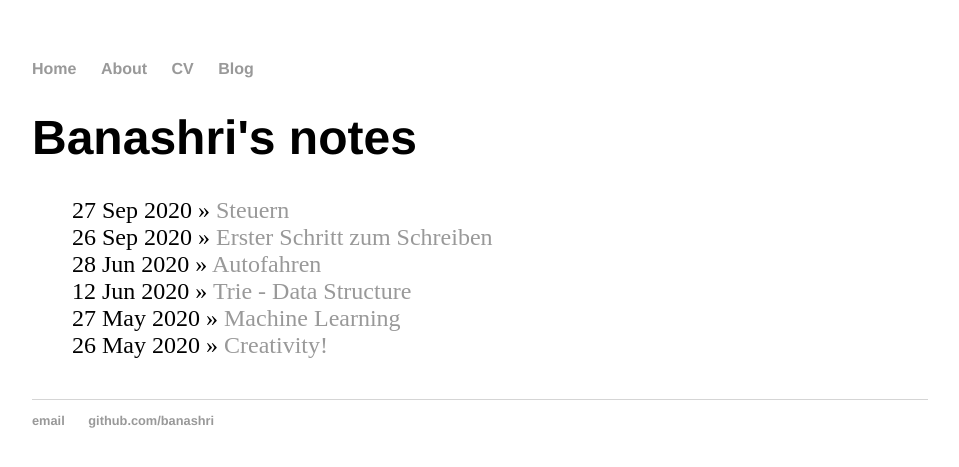
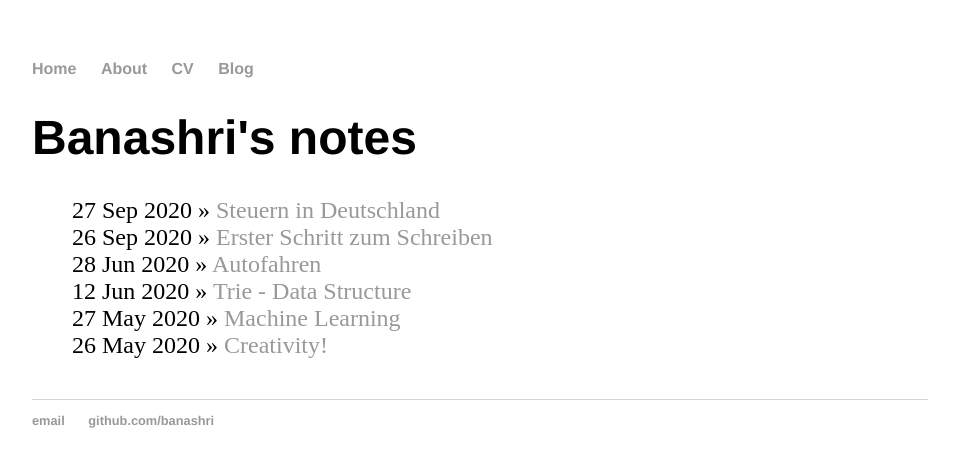
Before and after one commit to Banashri/banashri.github.io, a Jekyll site: the page built from blog/index.html, in a window 1280 px wide. Shown: the top 467 px of the page, without its empty margins (160-1119 px from the left). Built offline with Jekyll 4.4.1, drawn with Linux system fonts in a browser that asks for light colours.

Commit message:
Update 2020-09-27-Steuern.md

```diff
--- a/_posts/2020-09-27-Steuern.md
+++ b/_posts/2020-09-27-Steuern.md
@@ -1,11 +1,9 @@
 ---
 layout: post
-title: "Steuern"
+title: "Steuern in Deutschland"
 date: 2020-09-27
 ---
 
-To know the tax system in Germany you may read [my article](https://banashri.github.io/pdfs/Steuern.pdf).
+To know the tax system in Germany you may read [Steuern in Deutschland](https://banashri.github.io/pdfs/Steuern.pdf).
 
-
-
-<a href="banashri.github.io/pdfs/Steuern.pdf" target="_blank">Steurn in Deutschland</a>
+<a href="https://banashri.github.io/pdfs/Steuern.pdf" target="_blank">Steurn in Deutschland</a>
```
